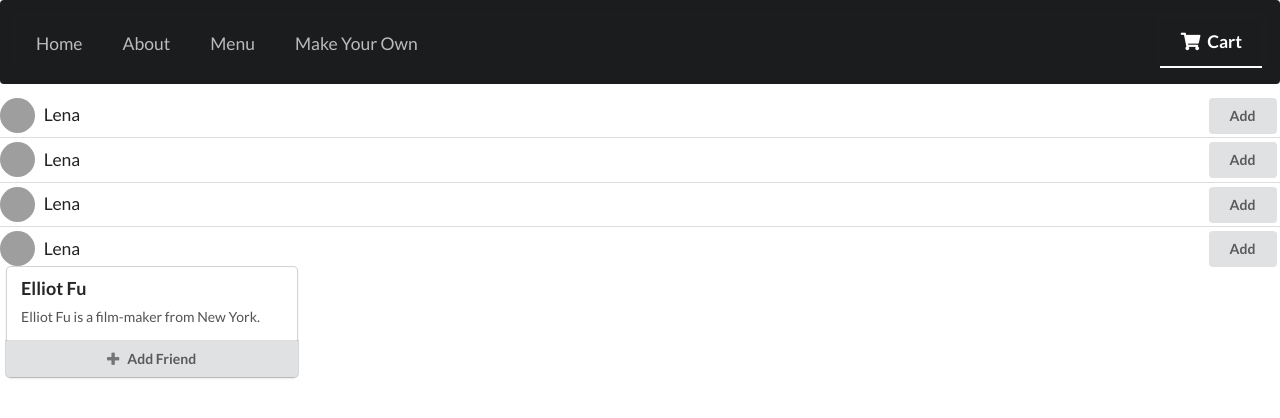
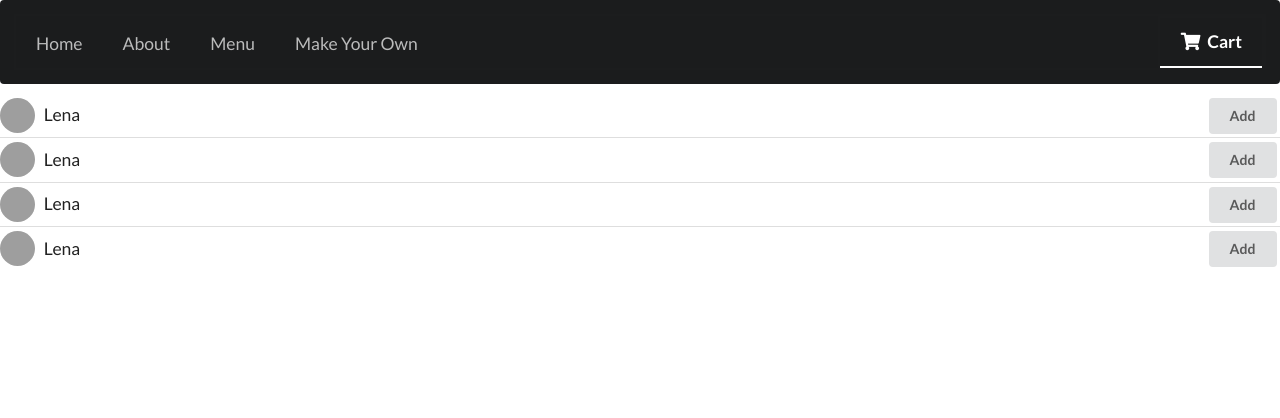
Before and after one commit to Rsja12/react-pizza-client, a React (Create React App) app: page /cart in a window 1280 px wide. Shown: the top 418 px of the page. Built offline with nearby package versions, Linux system fonts and the light colour scheme; grey boxes are pictures that could not be loaded.

Commit message:
remove pricing component. add comments

```diff
--- a/src/components/Cart.js
+++ b/src/components/Cart.js
@@ -2,16 +2,17 @@ import React from 'react'
 
 import Navigation from './Navigation'
 import CartList from './CartList'
-import Pricing from './Pricing'
 
 const Cart = () => {
     return (
         <div>
             <Navigation />
             <CartList />
-            <Pricing />
         </div>
     )
 }
 
 export default Cart
+
+// Use mapStateToProps to access cart
+// Pass it to CartList?
--- a/src/components/CartList.js
+++ b/src/components/CartList.js
@@ -39,3 +39,7 @@ const CartList = () => {
 }
 
 export default CartList
+
+// Go through array and display each pizza
+// MapStateToProps ?
+// mapDispatchToProps for removing pizza from cart
--- a/src/components/Pricing.js
+++ /dev/null
@@ -1,25 +0,0 @@
-import React from 'react'
-
-
-const Pricing = () => {
-    return (
-        <div className="pricing">
-            <div className="ui cards">
-                <div className="card">
-                    <div className="content">
-                    <div className="header">Elliot Fu</div>
-                    <div className="description">
-                        Elliot Fu is a film-maker from New York.
-                    </div>
-                    </div>
-                    <div className="ui bottom attached button">
-                    <i className="add icon"></i>
-                    Add Friend
-                    </div>
-                </div>
-            </div>
-        </div>
-    )
-}
-
-export default Pricing
```
